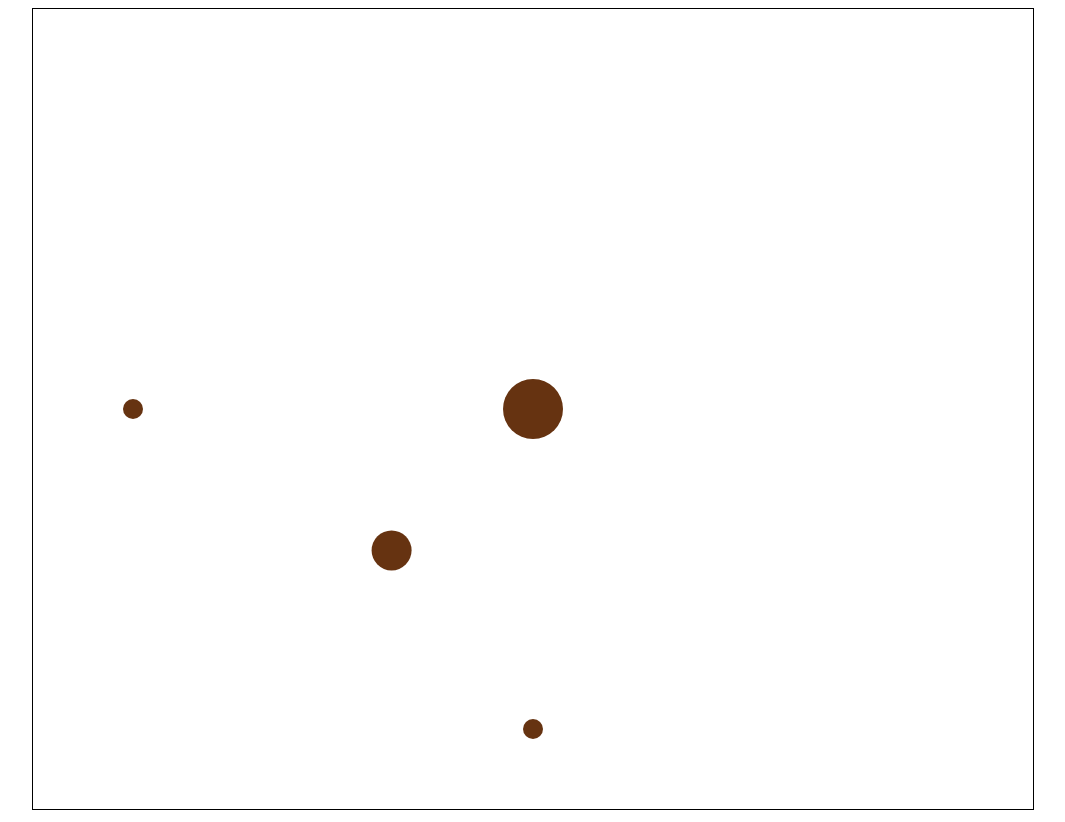
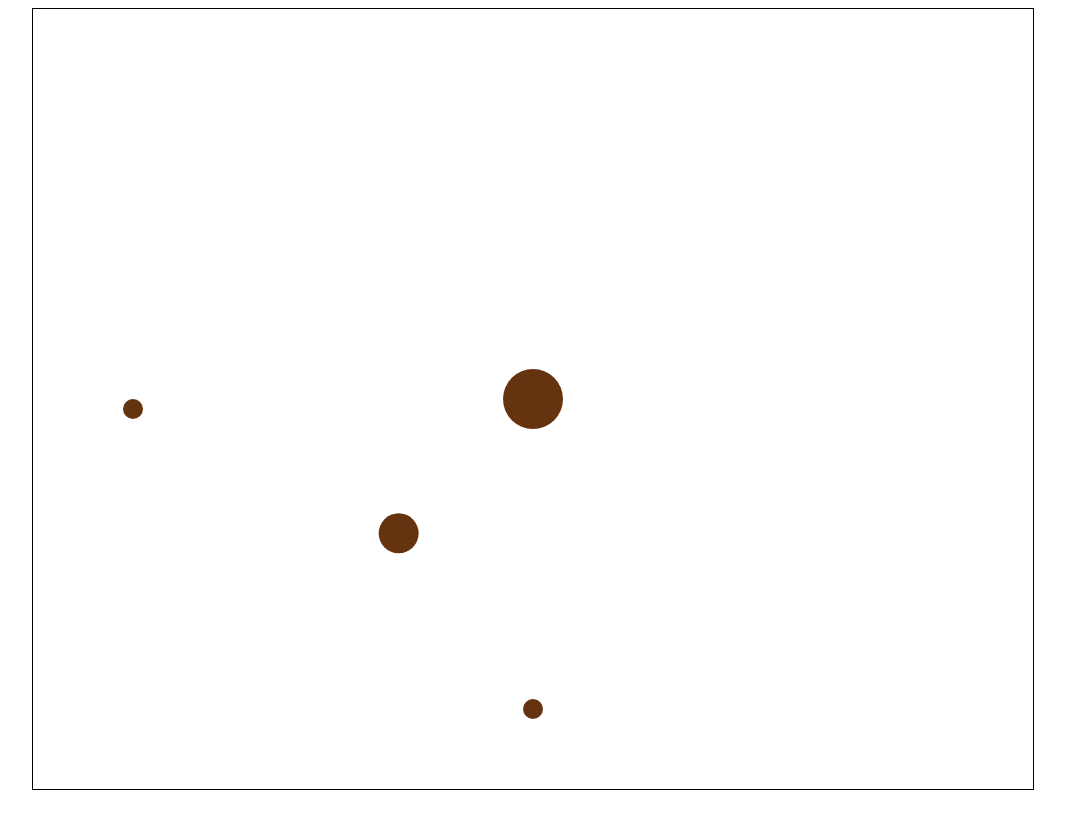
Before and after one commit to Shriken/rock-hopper, a plain HTML site: page index.html in a window 1280 px wide. Shown: the whole page, without its empty margins (107-1172 px from the left). Drawn offline with Linux system fonts and the light colour scheme.

Commit message:
Adjust viewport height

```diff
--- a/index.html
+++ b/index.html
@@ -3,7 +3,7 @@
 <html>
 <body>
   <center>
-	  <canvas id="canvas" width=1000 height=800></canvas>
+	  <canvas id="canvas" width=1000 height=780></canvas>
   </center>
 
   <script src="src/main.js"></script>
```
